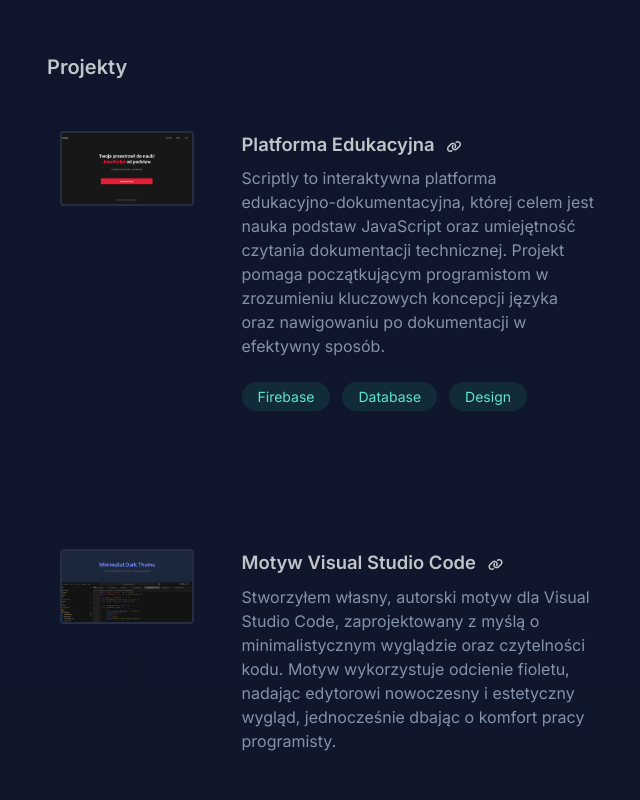
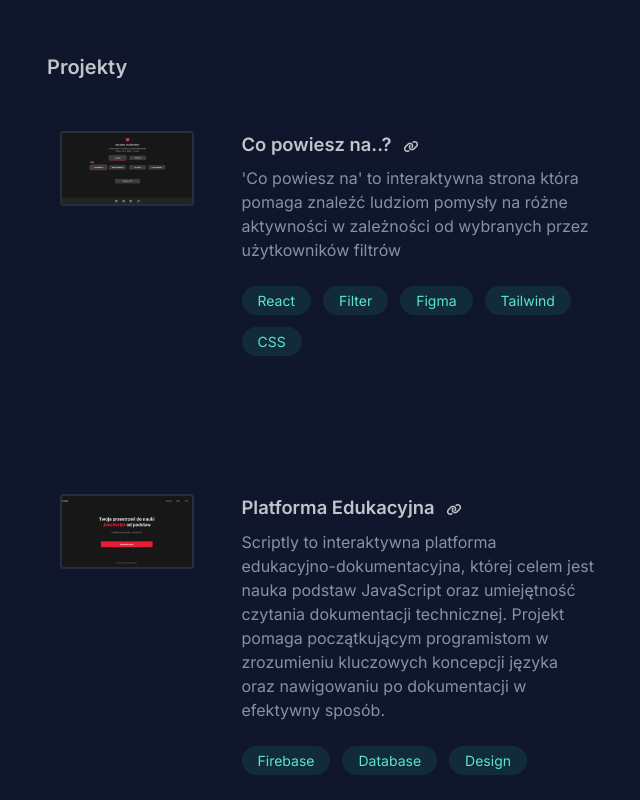
Before and after one commit to kxGeou/actual-Portfolio-website, a React (Vite) app: page / in a window 1280 px wide. Shown: the part 2060-2860 px from the top of the page, without its empty margins (625-1265 px from the left). Built offline with nearby package versions, Linux system fonts and the light colour scheme.

Commit message:
New project

```diff
--- a/src/components/Projects.tsx
+++ b/src/components/Projects.tsx
@@ -4,9 +4,18 @@ import Theme from '../assets/images/theme.png'
 import Red from '../assets/images/red.png'
 import Todo from '../assets/images/todo.png'
 import Wordle from '../assets/images/wordle.png';
+import WhatAbout from '../assets/images/whatAbout.png';
 import { Link } from "react-router-dom";
 import { useState } from "react";
 const projectList = [
+    {
+        image : WhatAbout,
+        alternative : "What about website",
+        project : "Co powiesz na..?",
+        description : "'Co powiesz na' to interaktywna strona która pomaga znaleźć ludziom pomysły na różne aktywności w zależności od wybranych przez użytkowników filtrów",
+        language : ["React", "Filter", "Figma", "Tailwind", "CSS"],
+        link: "https://copowieszna.netlify.app/"
+    },
     {
         language : ["Firebase", "Database", "Design"],
         image : Scriptly,
@@ -43,9 +52,10 @@ const projectList = [
         alternative : "Todo List website",
         project : "CRUD Todo lista",
         description : "Stworzyłem prostą aplikację typu Todo List z funkcjami CRUD (Create, Read, Update, Delete), która pozwala użytkownikowi na zarządzanie listą zadań. Aplikacja zapisuje dane bezpośrednio na urządzeniu użytkownika, co oznacza, że lista zadań pozostaje dostępna nawet po odświeżeniu strony, dzięki wykorzystaniu localStorage.",
-        language : ["localStorage", "CRUD", "Design", "TypeScript"],
+        language : ["localStorage", "CRUD", "Design", "TypeScript", "React"],
         link: "https://tasktrack-typescript.netlify.app/"
     },
+
 ]
 
 
```
Also changed, not shown: src/assets/images/whatAbout.png (added).
